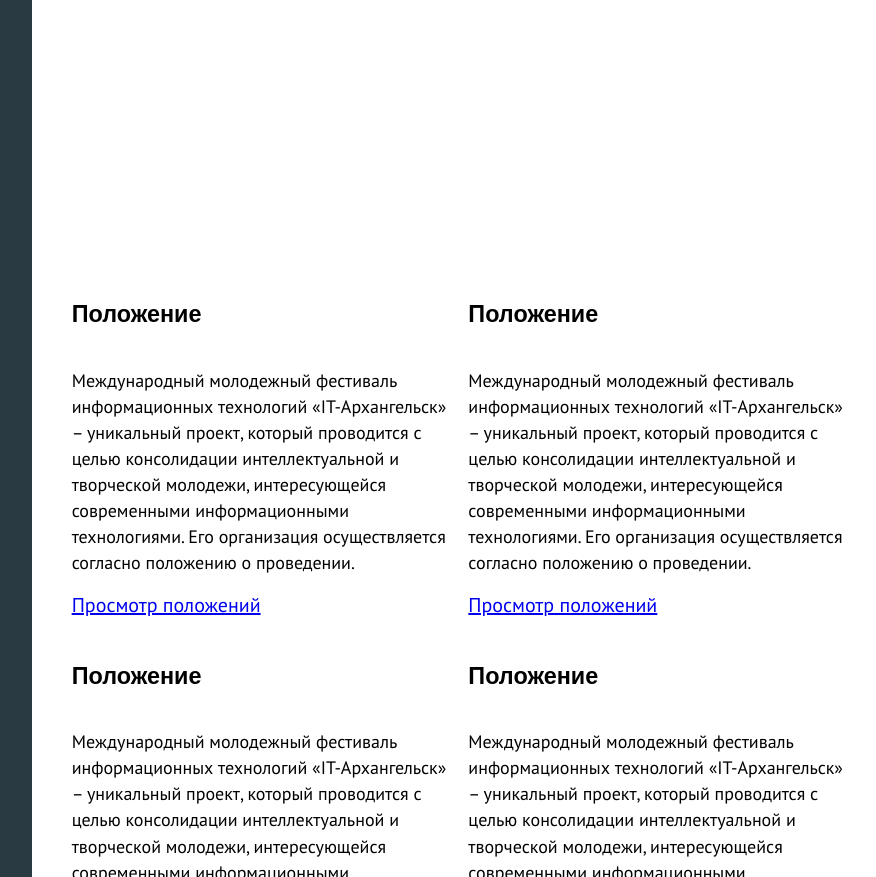
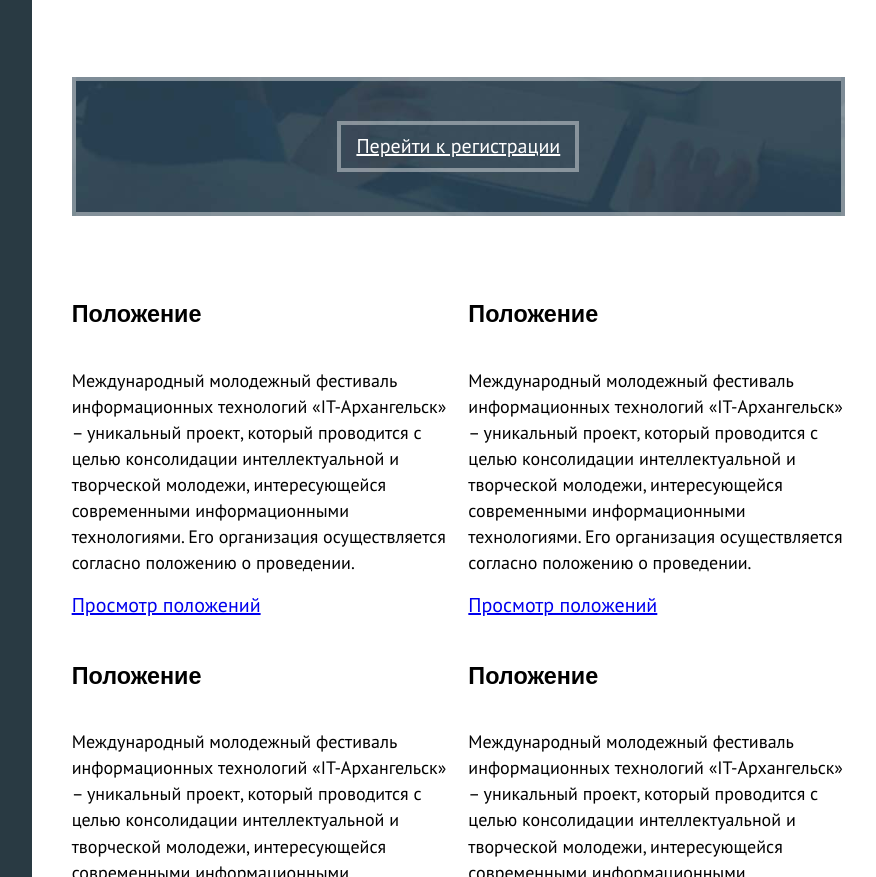
Before and after one commit to frostbolt/itfest2017, a website: page app/index.html in a window 1280 px wide. Shown: the part 1304-2181 px from the top of the page, without its empty margins (395-1271 px from the left). Drawn offline with nearby package versions, Linux system fonts and the light colour scheme; files that its build step writes are made by us from their sources; the site is published under a folder, as on GitHub Pages, so addresses that start at the root find nothing; files whose address does not match are found by name.

Commit message:
fixed filepath issue.

```diff
--- a/app/sass/_blocks.scss
+++ b/app/sass/_blocks.scss
@@ -169,7 +169,7 @@
 	max-width: 920px !important;
 	position: relative;
 	text-align: center;
-	background-image: url(/img/to_reg.jpg);
+	background-image: url(../img/to_reg.jpg);
 	background-size: cover;
 	background-position: 50%;
 	margin: 40px 40px 20px;
```
